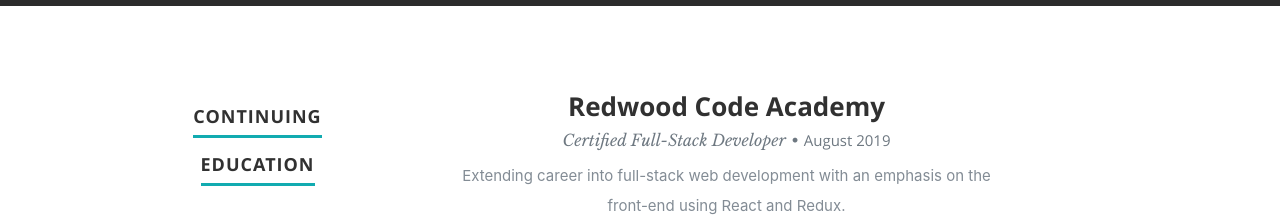
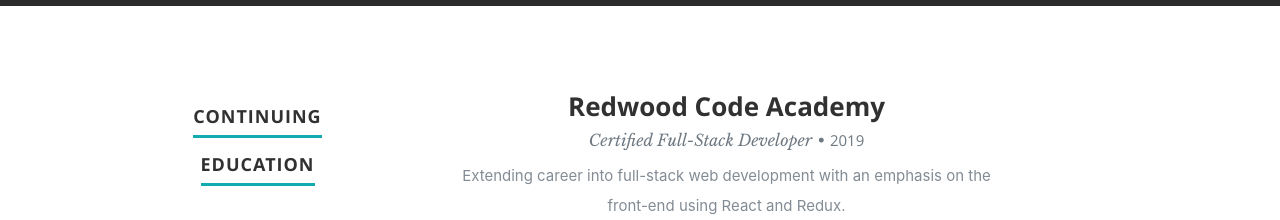
Before and after one commit to steve0079/portfolio, a React (Create React App) app: page / in a window 1280 px wide. Shown: the part 1640-1860 px from the top of the page. Built offline with nearby package versions, Linux system fonts and the light colour scheme.

Commit message:
Updated Education

```diff
--- a/src/components/resume/resume.js
+++ b/src/components/resume/resume.js
@@ -13,7 +13,7 @@
                         <div className="row item">
                             <div className="twelve columns">
                                 <h3>Redwood Code Academy</h3>
-                                <p className="info">Certified Full-Stack Developer<span>&bull;</span><em className="date">August 2019</em></p>
+                                <p className="info">Certified Full-Stack Developer<span>&bull;</span><em className="date">2019</em></p>
                                 <p>Extending career into full-stack web development with an emphasis on the <br />front-end using React and Redux.</p>
                             </div>
                         </div>
```
